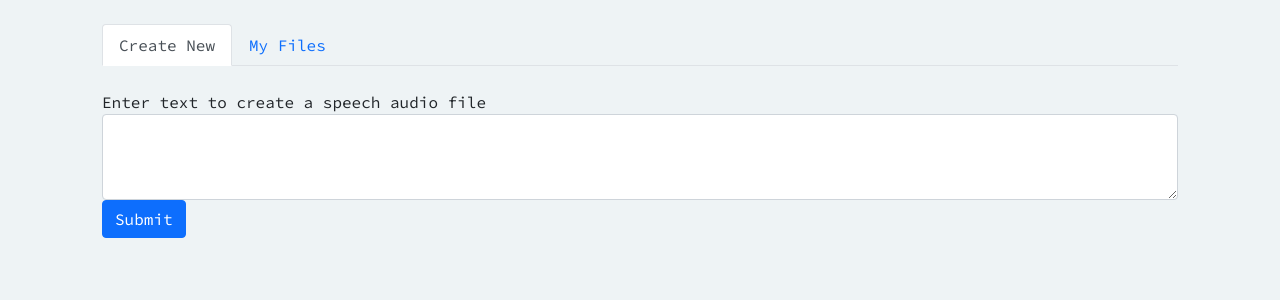
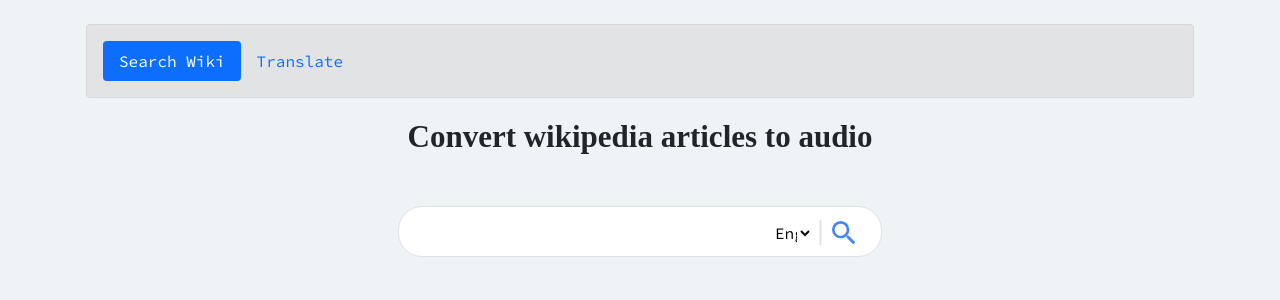
Before and after one commit to sid597/bolowiki.com, a Flask app: page /dashboard/ in a window 1280 px wide. Shown: the part 73-373 px from the top of the page. Run offline with Flask 2, Linux system fonts and the light colour scheme; the visitor is signed in with stand-in values (Sample User, id 1); parts of the project's set-up code (start-up, migrations or seed data) failed here and were passed over; some libraries are stand-ins or nearby versions; some web fonts are replaced.

Commit message:
replaced dashboard

```diff
--- a/__init__.py
+++ b/__init__.py
@@ -55,7 +55,7 @@
 @login_required
 def dashboard():
     app.logger.info("Inside dashboard")
-    return render_template("/layout/dashboard1.html")
+    return render_template("/layout/dashboard.html")
 
 
 @app.errorhandler(404)
--- a/templates/layout/dashboard.html
+++ b/templates/layout/dashboard.html
@@ -1,22 +1,53 @@
-{%extends "layout/index.html" %} {%block body%}
+{%extends "layout/index.html" %}
+{%block body%}
+<div class="alert alert-secondary" role="alert">
+  <ul class="nav nav-pills" id="myTab" role="tablist">
+    <li class="nav-item" role="presentation">
+      <a
+        class="nav-link active"
+        id="search-tab"
+        data-toggle="tab"
+        href="#search"
+        role="tab"
+        aria-controls="search"
+        aria-selected="true"
+        >Search Wiki</a
+      >
+    </li>
+    <li class="nav-item" role="presentation">
+      <a
+        class="nav-link"
+        id="translate-tab"
+        data-toggle="tab"
+        href="#translate"
+        role="tab"
+        aria-controls="translate"
+        aria-selected="false"
+        >Translate</a
+      >
+    </li>
+  </ul>
+</div>
 
-<head>
-  <script src="//ajax.googleapis.com/ajax/libs/jquery/1.9.1/jquery.min.js"></script>
-  <script src="{{ url_for('static', filename='js/convert.js')}}"></script>
-</head>
-<form>
-  <div class="form-group">
-    <label >Example textarea</label>
-    <textarea
-      class="form-control"
-      id="tts"
-      rows="3"
-    ></textarea>
+<!-- Tab Panes -->
+<div class="tab-content">
+  <div
+    class="tab-pane fade show active"
+    id="search"
+    role="tabpanel"
+    aria-labelledby="search-tab"
+  >
+    {%include"/helper_templates/search/main.html"%}
   </div>
-  <button type="submit" class="btn btn-primary">Submit</button>
-</form>
-<div>
-    <p id="display"></p>
+
+  <div
+    class="tab-pane fade"
+    id="translate"
+    role="tabpanel"
+    aria-labelledby="translate-tab"
+  >
+    Web
+  </div>
 </div>
 
 {%endblock%}
--- a/templates/layout/dashboard1.html
+++ /dev/null
@@ -1,81 +0,0 @@
-{%extends "layout/index.html" %} {%block body%}
-<div class="container">
-  <ul class="nav nav-tabs" id="myTab" role="tablist">
-    <li class="nav-item" role="presentation">
-      <a
-        class="nav-link active"
-        id="basics-tab"
-        data-toggle="tab"
-        href="#basics"
-        role="tab"
-        aria-controls="basics"
-        aria-selected="true"
-        >Create New</a
-      >
-    </li>
-    <li class="nav-item" role="presentation">
-      <a
-        class="nav-link"
-        id="webdev-tab"
-        data-toggle="tab"
-        href="#webdev"
-        role="tab"
-        aria-controls="webdev"
-        aria-selected="false"
-        >My Files</a
-      >
-    </li>
-  </ul>
-
-  <!-- Tab Panes -->
-  <div class="tab-content">
-    <div
-      class="tab-pane fade show active"
-      id="basics"
-      role="tabpanel"
-      aria-labelledby="basics-tab"
-    >
-      <br />
-      <form method="POST" action="/convert-to-speech/">
-        <div class="form-group">
-          <label for="exampleFormControlTextarea1">
-            Enter text to create a speech audio file
-          </label>
-          <textarea
-            class="form-control"
-            name="texttoconvert"
-            id="exampleFormControlTextarea1"
-            rows="3"
-          ></textarea>
-        </div>
-
-        <button type="submit" class="btn btn-primary">Submit</button>
-      </form>
-
-      <h1>{{res}}</h1>
-    </div>
-
-    <div
-      class="tab-pane fade"
-      id="webdev"
-      role="tabpanel"
-      aria-labelledby="webdev-tab"
-    >
-      Web
-      <audio controls>
-        <source src="/media/exam.mp3" type="audio/mpeg" />
-        Your browser does not support the audio element.
-      </audio>
-
-      <div class="container" align="left">
-        <a href="/return-files/" download
-          ><button type="button" class="btn btn-outline-primary">
-            Download
-          </button></a
-        >
-      </div>
-    </div>
-  </div>
-</div>
-
-{%endblock%}
```
